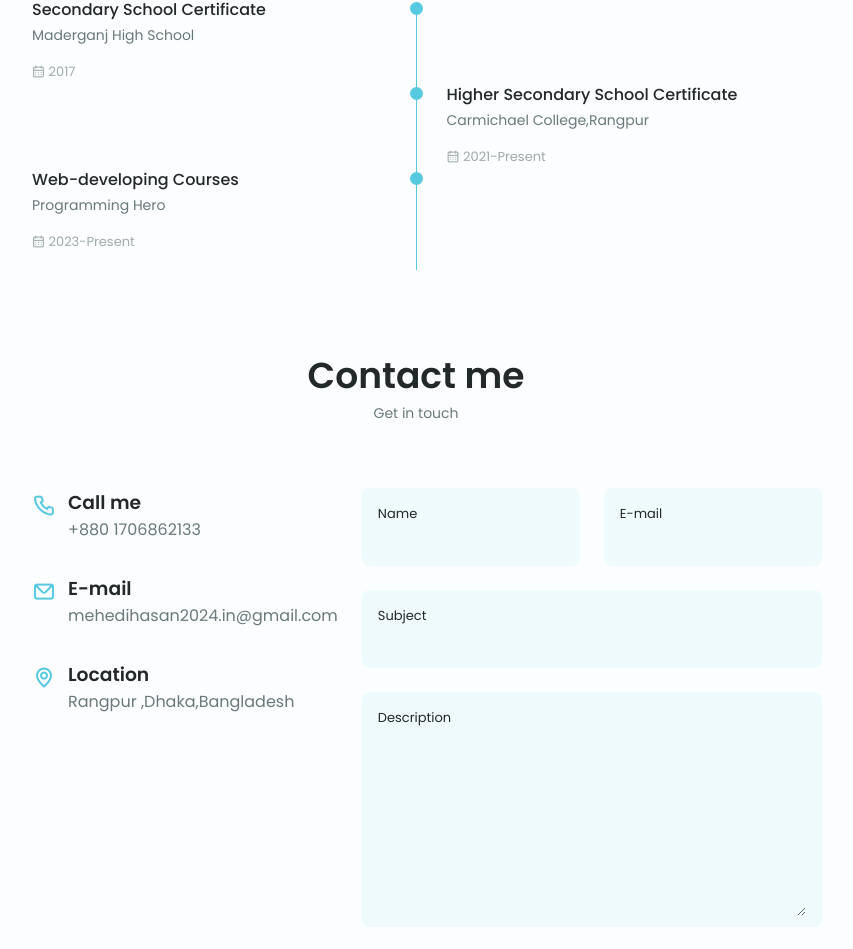
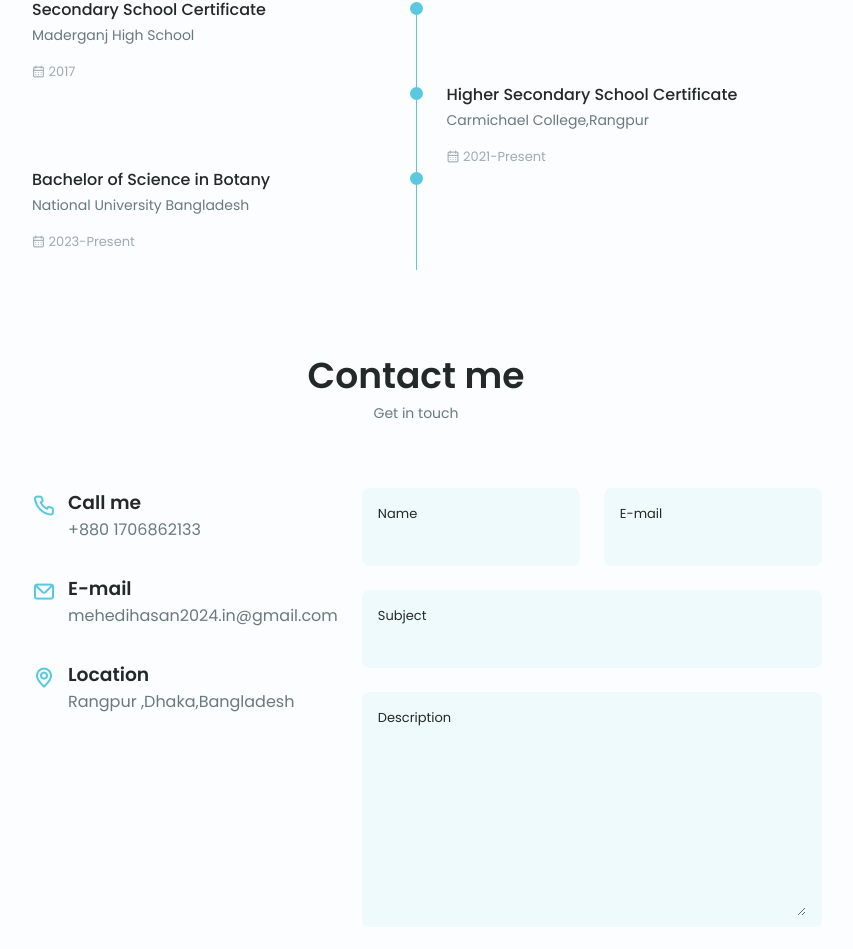
Before and after one commit to mehediT24/Mehedi-Hasan, a plain HTML site: page index.html in a window 1280 px wide. Shown: the part 1764-2713 px from the top of the page, without its empty margins (224-1077 px from the left). Drawn offline with nearby package versions, Linux system fonts and the light colour scheme; files whose address does not match are found by name.

Commit message:
Update index.html

```diff
--- a/index.html
+++ b/index.html
@@ -204,8 +204,8 @@
             <!--==================== QUALIFICATION 3 ====================-->
             <div class="qualification__data">
                 <div>
-                    <h3 class="qualification__title">Web-developing Courses</h3>
-                    <span class="qualification__subtitle">Programming Hero</span>
+                    <h3 class="qualification__title">Bachelor of Science in Botany</h3>
+                    <span class="qualification__subtitle">National University Bangladesh</span>
                     <div class="qualification__calendar">
                        <i class="uil uil-calendar-alt"></i>
                        2023-Present
```
